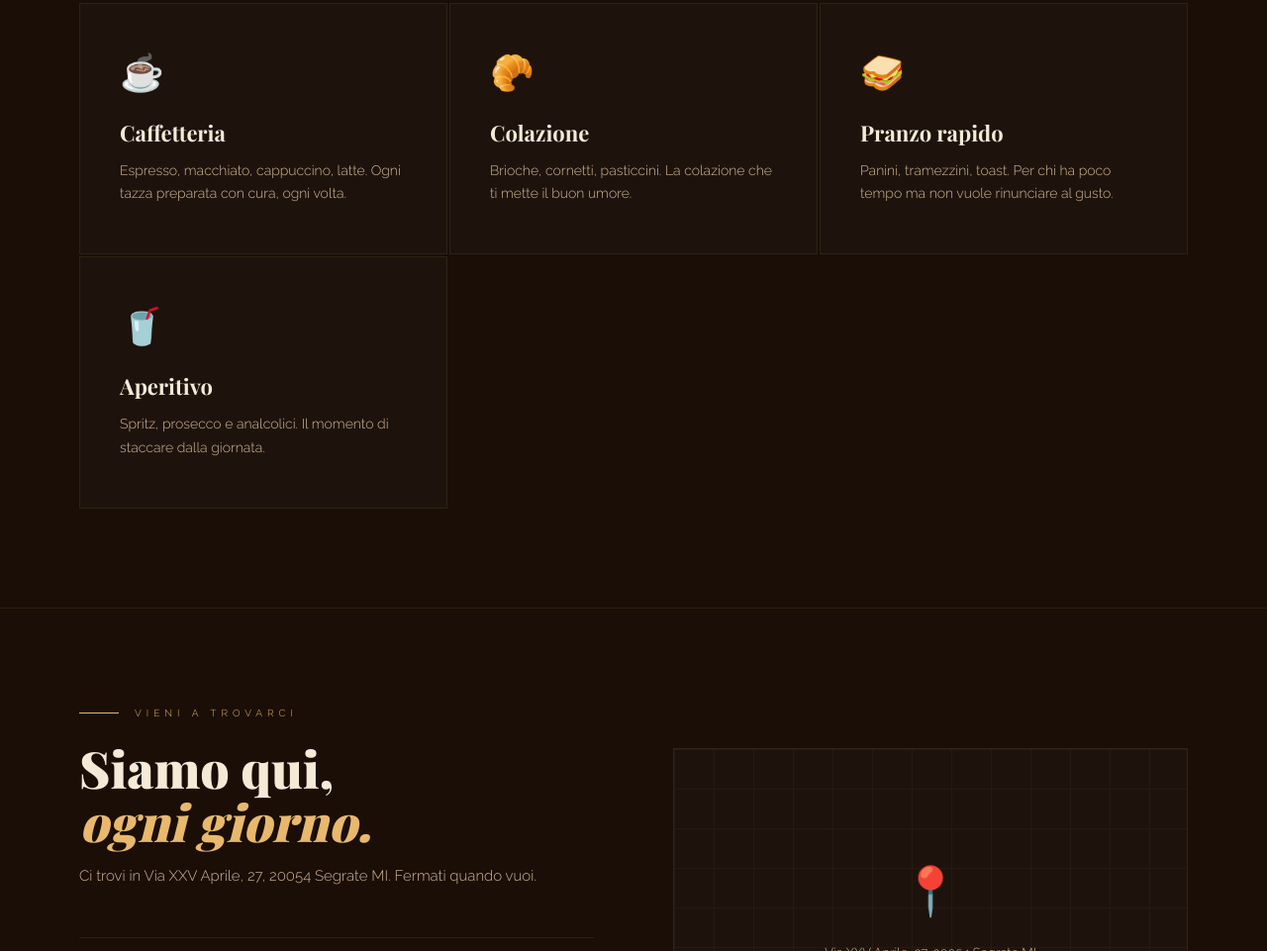
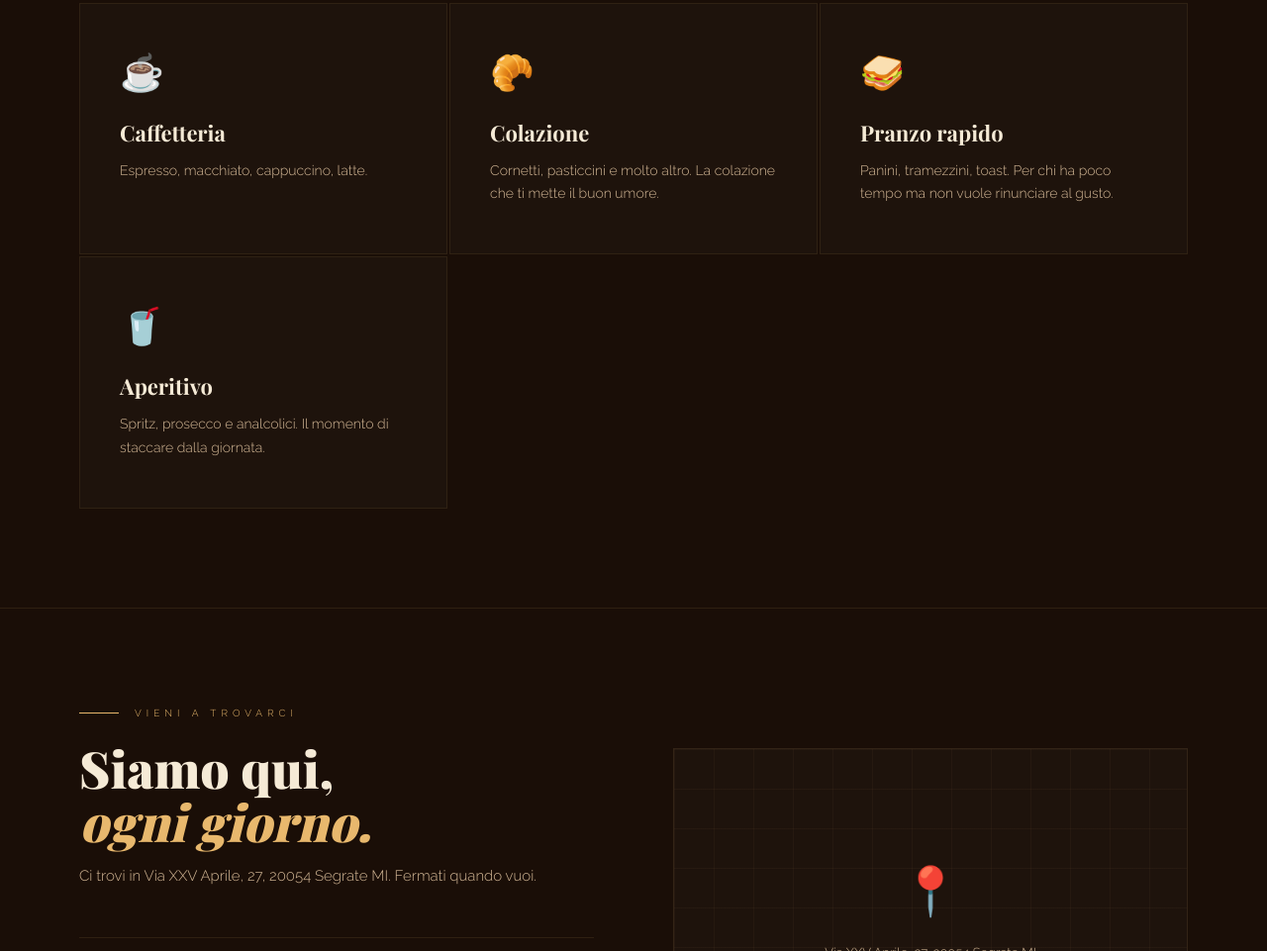
Before and after one commit to AleBsoul/bar, a plain HTML site: page index.html in a window 1280 px wide. Shown: the part 1898-2859 px from the top of the page at 99% size. Drawn offline with nearby package versions, Linux system fonts and the light colour scheme; a web font is replaced by a local one.

Commit message:
altre modifiche scritte

```diff
--- a/index.html
+++ b/index.html
@@ -302,8 +302,8 @@
     <p style="max-width:280px;font-size:14px;color:var(--latte);line-height:1.7;">Dal mattino alla sera, tutto quello che ti serve per una buona pausa.</p>
   </div>
   <div class="menu-grid">
-    <div class="menu-card"><span class="menu-icon">☕</span><h3 class="menu-card-title">Caffetteria</h3><p class="menu-card-desc">Espresso, macchiato, cappuccino, latte. Ogni tazza preparata con cura, ogni volta.</p></div>
-    <div class="menu-card"><span class="menu-icon">🥐</span><h3 class="menu-card-title">Colazione</h3><p class="menu-card-desc">Brioche, cornetti, pasticcini. La colazione che ti mette il buon umore.</p></div>
+    <div class="menu-card"><span class="menu-icon">☕</span><h3 class="menu-card-title">Caffetteria</h3><p class="menu-card-desc">Espresso, macchiato, cappuccino, latte.</p></div>
+    <div class="menu-card"><span class="menu-icon">🥐</span><h3 class="menu-card-title">Colazione</h3><p class="menu-card-desc">Cornetti, pasticcini e molto altro. La colazione che ti mette il buon umore.</p></div>
     <div class="menu-card"><span class="menu-icon">🥪</span><h3 class="menu-card-title">Pranzo rapido</h3><p class="menu-card-desc">Panini, tramezzini, toast. Per chi ha poco tempo ma non vuole rinunciare al gusto.</p></div>
     <div class="menu-card"><span class="menu-icon">🥤</span><h3 class="menu-card-title">Aperitivo</h3><p class="menu-card-desc">Spritz, prosecco e analcolici. Il momento di staccare dalla giornata.</p></div>
   </div>
```
